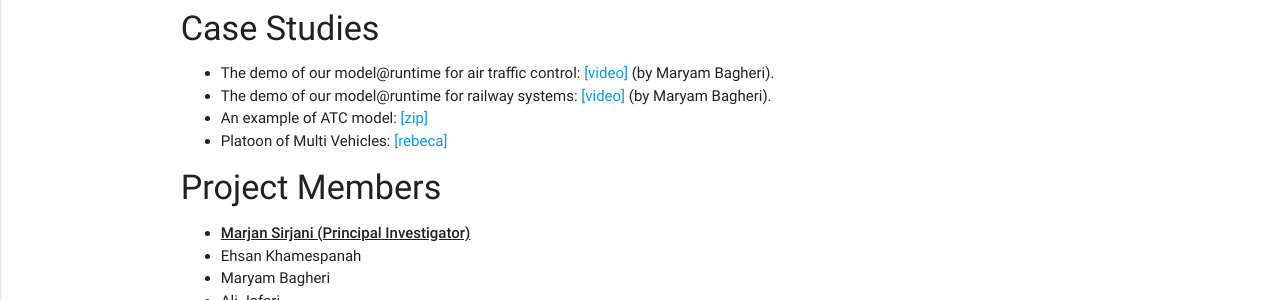
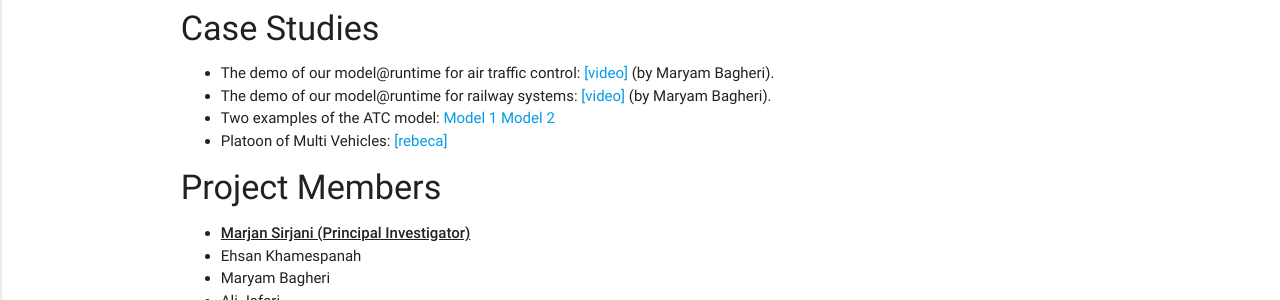
Before and after one commit to rebeca-lang/rebeca-lang.github.io, a Jekyll site: the page built from projects/Seada.md, in a window 1280 px wide. Shown: the part 535-835 px from the top of the page. Built offline with Jekyll 4.4.1, drawn with Linux system fonts in a browser that asks for light colours.

Commit message:
Two ATC examples are added to SEADA

```diff
--- a/projects/Seada.md
+++ b/projects/Seada.md
@@ -18,7 +18,7 @@ The actor model serves as the model@runtime in the core of the knowledge-base of
 #### Case Studies
 * The demo of our model@runtime for air traffic control: [ [video] ](http://rebeca.cs.ru.is/files/Movies/SEADA/ATC5.mov) (by Maryam Bagheri).
 * The demo of our model@runtime for railway systems: [ [video] ](http://rebeca.cs.ru.is/files/Movies/SEADA/TCS1.mov) (by Maryam Bagheri).
-* An example of ATC model: [ [zip] ](http://rebeca.cs.ru.is/files/ATC.zip)
+* Two examples of the ATC model: [ Model 1 ](/assets/projects/Seada/case-studies/ATC-FACS.zip) [ Model 2 ](/assets/projects/Seada/case-studies/MagImp-TSE.zip)
 * Platoon of Multi Vehicles: [ [rebeca] ](/assets/projects/Seada/case-studies/PlatoonMultiVehicles.rebeca)
 
 #### Project Members
```
Also changed, not shown: 2 other files.
